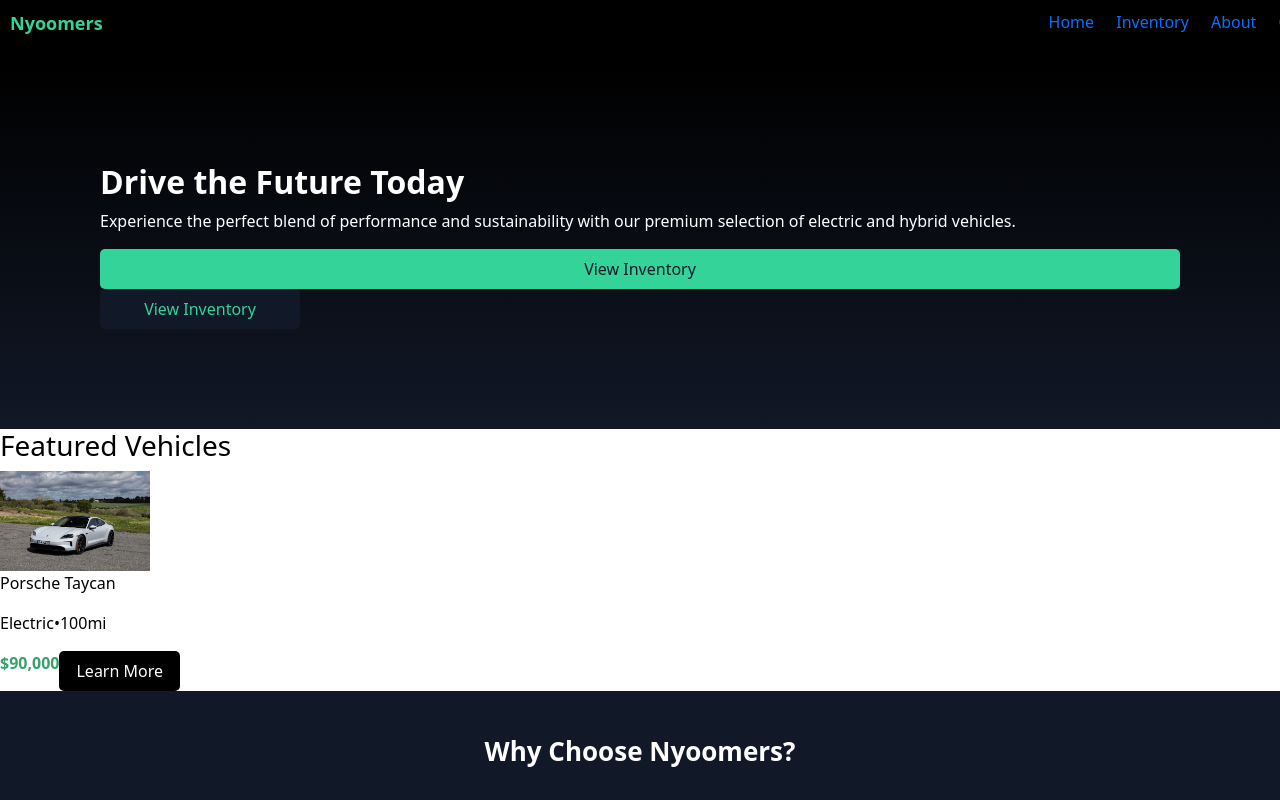
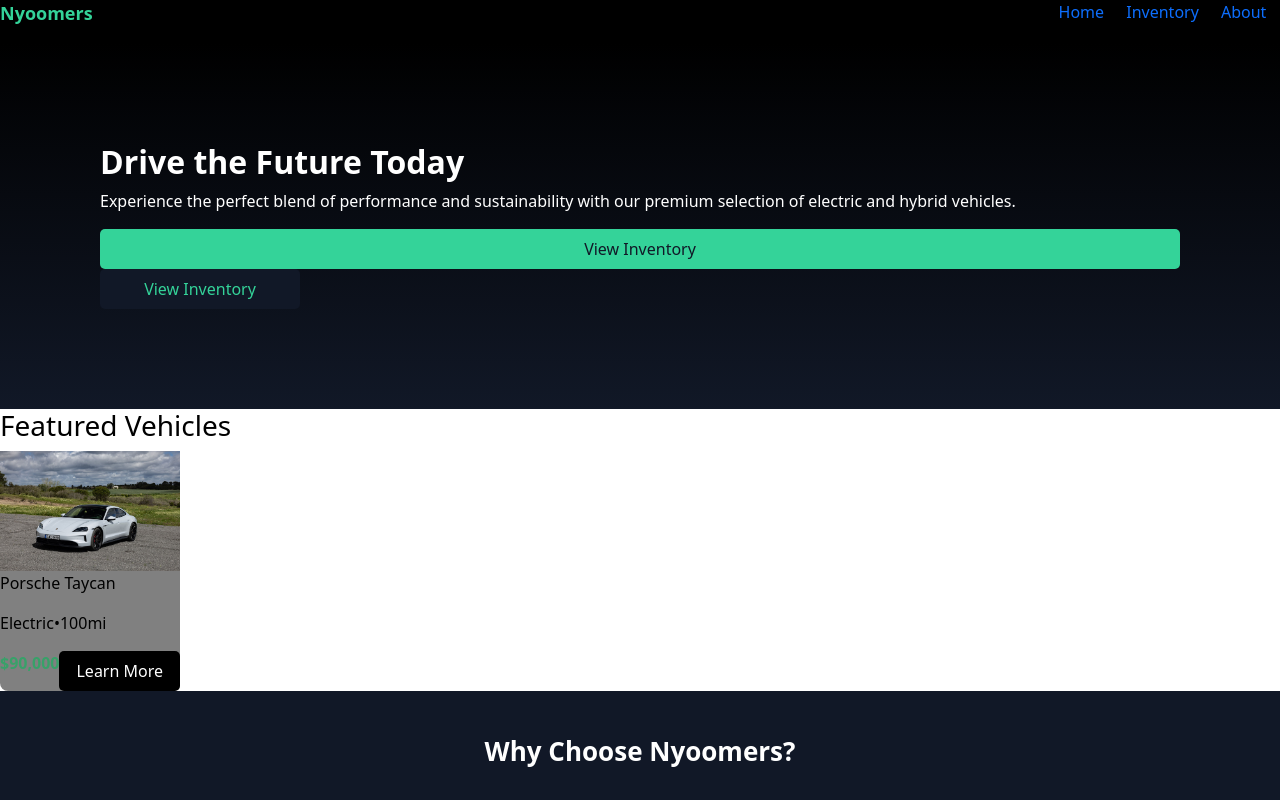
Before and after one commit to kimbencinas/Nyoomers, a React (Vite) app in the folder client/: page / in a window 1280 px wide. Shown: the top 800 px of the page. Built offline with nearby package versions, Linux system fonts and the light colour scheme.

Commit message:
fix card styling

```diff
--- a/client/src/components/FeaturedVehicle.jsx
+++ b/client/src/components/FeaturedVehicle.jsx
@@ -4,7 +4,7 @@
 function FeaturedVehicle({ title, image, powerType, price, mileage }) {
 
     return (
-        <div className="card-container">
+        <div className="vehicle-container">
             <img src={image} alt={`${title}`} className="vehicle-image" />
             <p className="vehicle-title">{title}</p>
             <div className="middle-row">
--- a/client/src/styles/FeaturedVehicle.css
+++ b/client/src/styles/FeaturedVehicle.css
@@ -1,11 +1,11 @@
-.card-container {
-    background-color: white;
+.vehicle-container {
+    background-color: grey !important;
     width: 180px;
-
+    border-radius: 8px;
 }
 
 .vehicle-image {
-    width: 150px;
+    width: 100%;
 }
 
 .middle-row {
@@ -20,7 +20,7 @@
     background-color: black;
     color: white;
     border-radius: 18px;
-    width: 90px;
+    width: 10px;
     height: 30px;
     font-size: 10px;
     border: none;
--- a/client/src/styles/Navbar.css
+++ b/client/src/styles/Navbar.css
@@ -2,9 +2,8 @@
     display: flex;
     justify-content: space-between;
     gap: 0%;
-    width: auto;
     background-color: black;
-    padding: 10px;
+    padding: 0px;
 }
 
 ul {
```
